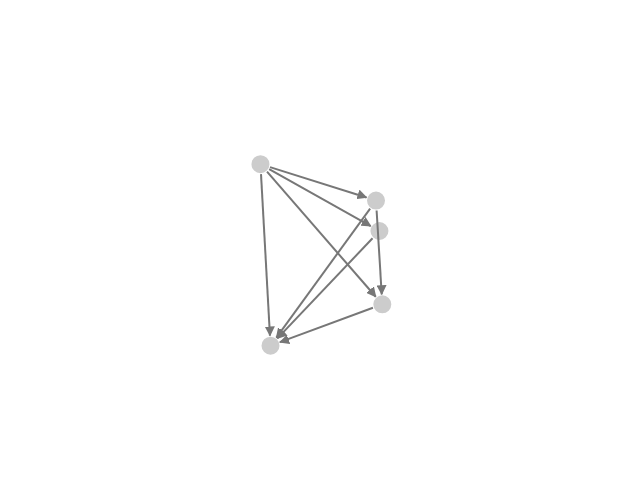
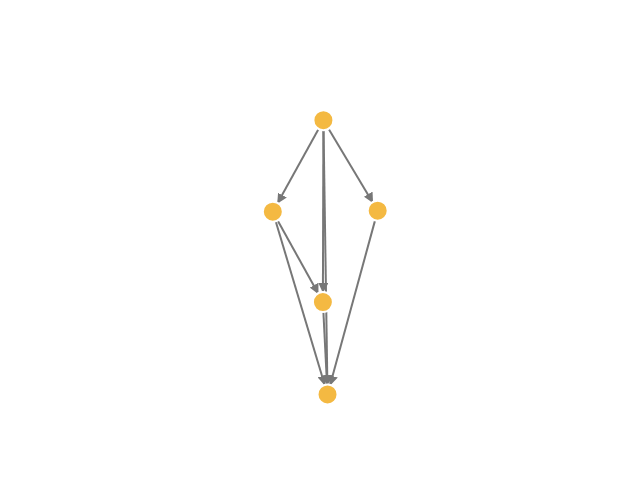
Before and after one commit to mollyfeldman/p2, a plain HTML site: page src/visualize/package/index.html in a window 1280 px wide. Shown: the whole page, without its empty margins (3-643 px from the left). Drawn offline with nearby package versions, Linux system fonts and the light colour scheme.

Commit message:
Feature/draw levels (#18)
Uses linkDistance to separate out levels clearly. Parameterized level-line drawing. Also, nodes colored more distinctly.

```diff
--- a/src/visualize/package/main.js
+++ b/src/visualize/package/main.js
@@ -5,6 +5,9 @@
  * http://alignedleft.com/tutorials/d3/binding-data
  * http://jsdatav.is/visuals.html?id=83515b77c2764837aac2
  * http://bl.ocks.org/mbostock/1153292
+ *
+ * D3 Force Layout API Ref
+ * https://github.com/d3/d3-3.x-api-reference/blob/master/Force-Layout.md
  *
  * SVG Mouseevents
  * http://bl.ocks.org/WilliamQLiu/76ae20060e19bf42d774
@@ -23,13 +26,19 @@
     .attr('width', width)
     .attr('height', height);
 
-  var nodeRadius = 10;
+  var nodeRadius = 10,
+    nodeCharge = -300,
+    verticalSpace = 100,
+    linkStrengthArray = [0.5, 0.2, 0.05];
 
   var force = null,
     nodes = null,
     links = null,
+    levels = null,
     names = null,
     maxDepth = 0;
+
+  var showLevels = false;
 
   function init(graph) {
     svg.selectAll('*').remove();
@@ -49,8 +58,58 @@
       .size([width, height])
       .nodes(graph.nodes)
       .links(graph.links)
-      .linkDistance(150)
-      .charge(-100);
+      .linkDistance(function (d) {
+        var depthDiff = d.target.depth - d.source.depth;
+        return depthDiff * verticalSpace;
+      })
+      .linkStrength(function (d) {
+        // Beyond 3 levels, the link strength parameter
+        // is completely ineffective.
+        var depthDiff = d.target.depth - d.source.depth;
+        return (
+          (depthDiff < linkStrengthArray.length) ?
+          linkStrengthArray[depthDiff] : 0
+        );
+      })
+      .charge(nodeCharge);
+
+    // Traverese the node data...
+    maxDepth = graph.nodes.reduce(function (maxSoFar, d) {
+      d.depth = d.depth || 1;
+      return (maxSoFar > d.depth) ? maxSoFar : d.depth;
+    }, 0);
+
+    depthData = [];
+    for (var i = 1; i <= maxDepth; ++i) {
+      datum = graph.nodes.filter(function (d) {
+        return d.depth == i;
+      })
+      depthData.push({
+        depth: i,
+        nodes: datum
+      });
+    }
+
+    levels = svg
+      .append('g')
+      .attr('display', showLevels ? 'inherit' : 'none')
+      .attr('id', 'g-levels')
+        .selectAll('.level-connector')
+        .data(depthData)
+        .enter().append('path')
+          .attr('class', 'level-connector')
+          .attr('id', function(d) {
+            return 'level-' + d.depth
+          });
+
+    links = svg
+      .append('g')
+      .attr('id', 'g-links')
+        .selectAll('.link')
+        .data(graph.links)
+        .enter().append('path')
+          .attr('class', 'link')
+          .attr('marker-end', 'url(#program)');
 
     nodes = svg
       .append('g')
@@ -65,21 +124,6 @@
           })
           .on('mouseover', handleNodeMouseOver)
           .on('mouseout', handleNodeMouseOut);
-
-    // Traverese the node data...
-    maxDepth = nodes.data().reduce(function (maxSoFar, d) {
-      d.depth = d.depth || 1;
-      return (maxSoFar > d.depth) ? maxSoFar : d.depth;
-    }, 0);
-
-    links = svg
-      .append('g')
-      .attr('id', 'g-links')
-        .selectAll('.link')
-        .data(graph.links)
-        .enter().append('path')
-          .attr('class', 'link')
-          .attr('marker-end', 'url(#program)');
 
     names = svg
       .append('g')
@@ -128,6 +172,33 @@
       "L" + targetX + "," + targetY;
   }
 
+  function levelLine(d) {
+    var leadingOffset = 50;
+    var sortedCoords = d.nodes.map(function (node) {
+      return {x: node.x, y: node.y};
+    }).sort(function (first, second) {
+      return first.x - second.x;
+    });
+
+    if (!sortedCoords.length) {
+      return "";
+    }
+
+    var pathSpec = [];
+    var eachPt = sortedCoords.shift();
+    pathSpec.push('M' + 0 + ',' + height/2.0);
+    pathSpec.push('L' + (eachPt.x - leadingOffset) + ',' + eachPt.y);
+    while (sortedCoords.length) {
+      eachPt = sortedCoords.shift();
+      pathSpec.push('L' + (eachPt.x - leadingOffset) + ',' + eachPt.y);
+    }
+    pathSpec.push('L' + (eachPt.x + leadingOffset) + ',' + eachPt.y);
+    pathSpec.push('L' + width + ',' + height/2.0);
+
+    var pathSpecStr = pathSpec.join(' ');
+    return pathSpecStr;
+  }
+
   function transform(d) {
     return "translate(" + d.x + "," + d.y + ")";
   }
@@ -142,6 +213,7 @@
     nodes.attr('transform', transform);
     names.attr('transform', transform);
     links.attr('d', linkLine);
+    levels.attr('d', levelLine);
   }
 
   d3.json('graph.json', function (err, json) {
--- a/src/visualize/package/svgstyle.css
+++ b/src/visualize/package/svgstyle.css
@@ -1,11 +1,11 @@
 .node {
-    fill: #ccc;
+    fill: #f4b942;
     stroke: #fff;
     stroke-width: 2px;
 }
 
 .node.active {
-    stroke: #f4b942;
+    stroke: #4286f4;
     stroke-width: 5px;
 }
 
@@ -13,6 +13,13 @@
     fill: none;
     stroke: #777;
     stroke-width: 2px;
+}
+
+.level-connector {
+    fill: none;
+    stroke: #ccf;
+    stroke-width: 2px;
+    stroke-dasharray: 0,2 1;
 }
 
 marker#program {
```
